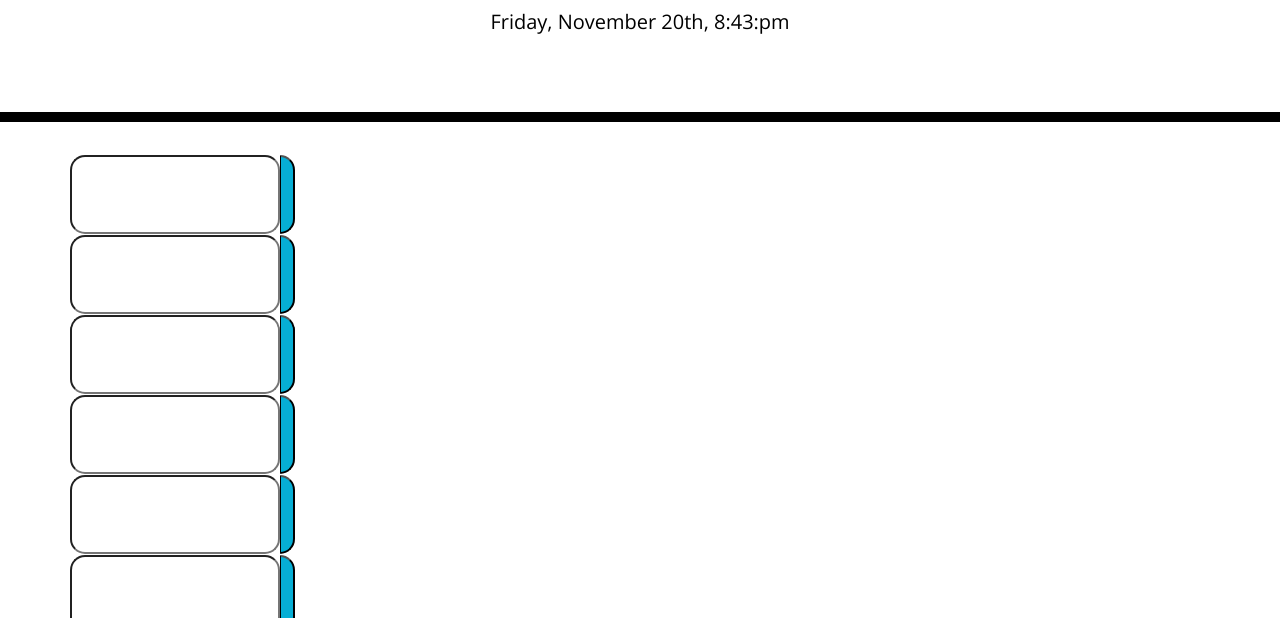
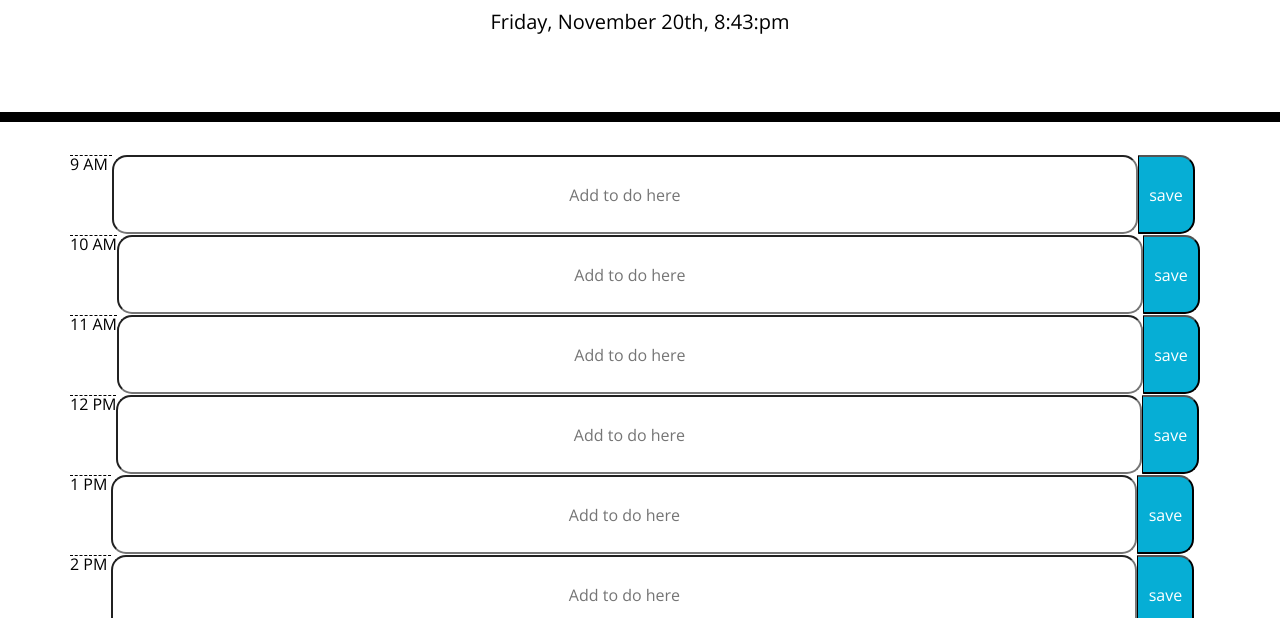
Before and after one commit to je33ica/week-5-workday-schedule, a plain HTML site: page index.html in a window 1280 px wide. Shown: the part 182-800 px from the top of the page. Drawn offline with nearby package versions, Linux system fonts and the light colour scheme.

Commit message:
created and added to the DOM - time,input& save btn using CSS provided- had to add width to CSS time-block

```diff
--- a/script.js
+++ b/script.js
@@ -17,33 +17,27 @@ var dateAndTimeNow = moment().format('dddd, MMMM Do, h:mm:a');
 var timeDiv;
 var toDoDiv;
 var saveBtnDiv;
-// create schedule for standard business hours - defined as 9 AM > 5 PM ( checked offical way to display AM/PM)
+// create schedule for standard business hours - defined as 9 AM > 6 PM ( checked offical way to display AM/PM)
 
 // hour rows
-var hourSlots = ["9 AM", "10 AM", "11 AM", "12 PM", "1 PM","2 PM","3 PM", "4 PM","5 PM","6 PM"];
+var hourSlots = ["9 AM ", "10 AM", "11 AM", "12 PM", "1 PM ","2 PM ","3 PM ", "4 PM ","5 PM ","6 PM "];
 
+
+// row blocks of 1 hour with columns off time/input box /save
 var rows;
 for ( i = 0; i < hourSlots.length; i++){
     var rows = $("<div>").addClass("row");
-    var timeColumn = $("<div>").addClass("hour").text[i];
-
-    var inputColumn = $("<input>").addClass("time-block")
-    var SaveColumn = $("<button>").addClass("saveBtn")
+    var timeColumn = $("<div>").text(hourSlots[i]).addClass("hour");
+    //had to ammend "time-block" width in CSS
+    var inputColumn = $("<input>").attr("placeholder", "Add to do here").addClass("time-block");
+    var SaveColumn = $("<button>").addClass("saveBtn").text(" save ")
     //these have been created and need to be append to an elment in the HTML to be included in the DOM
-    //added a div with the id of schedule in the HTML
+    //added a <div id="schedule" in the HTML
     $(rows).append(timeColumn).append(inputColumn).append(SaveColumn)
     $("#schedule").append(rows)
 }
 
 
-
-
-
-
-
-
-
-// row blocks of 1 hour with columns off time/input box /save
 
 // time blocks can be clicked
 //                     event added
--- a/style.css
+++ b/style.css
@@ -28,6 +28,7 @@ textarea{
 .time-block{
   text-align: center;
   border-radius: 15px;
+  width:90%;
 }
 
 .row {
```
